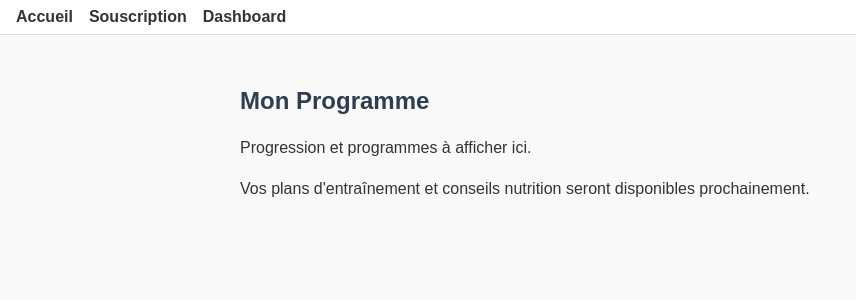
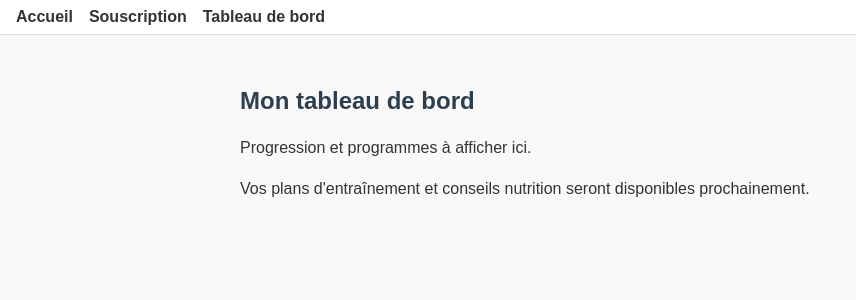
Before and after one commit to Pedrocito97/Paty, a React (Vite) app in the folder app/: page /dashboard in a window 1280 px wide. Shown: the top 300 px of the page, without its empty margins (0-856 px from the left). Built offline with nearby package versions, Linux system fonts and the light colour scheme.

Commit message:
Harmonize language

```diff
--- a/app/src/components/NavBar.tsx
+++ b/app/src/components/NavBar.tsx
@@ -6,7 +6,7 @@ const NavBar: React.FC = () => (
     <ul>
       <li><Link to="/">Accueil</Link></li>
       <li><Link to="/subscribe">Souscription</Link></li>
-      <li><Link to="/dashboard">Dashboard</Link></li>
+      <li><Link to="/dashboard">Tableau de bord</Link></li>
     </ul>
   </nav>
 );
--- a/app/src/pages/Dashboard.tsx
+++ b/app/src/pages/Dashboard.tsx
@@ -3,7 +3,7 @@ import React from 'react';
 const Dashboard: React.FC = () => {
   return (
     <section>
-      <h2>Mon Programme</h2>
+      <h2>Mon tableau de bord</h2>
       <p>Progression et programmes à afficher ici.</p>
       <p>Vos plans d'entraînement et conseils nutrition seront disponibles prochainement.</p>
     </section>
```
Also changed, not shown: 1 other file (tests, documents, lock files or other folders).
